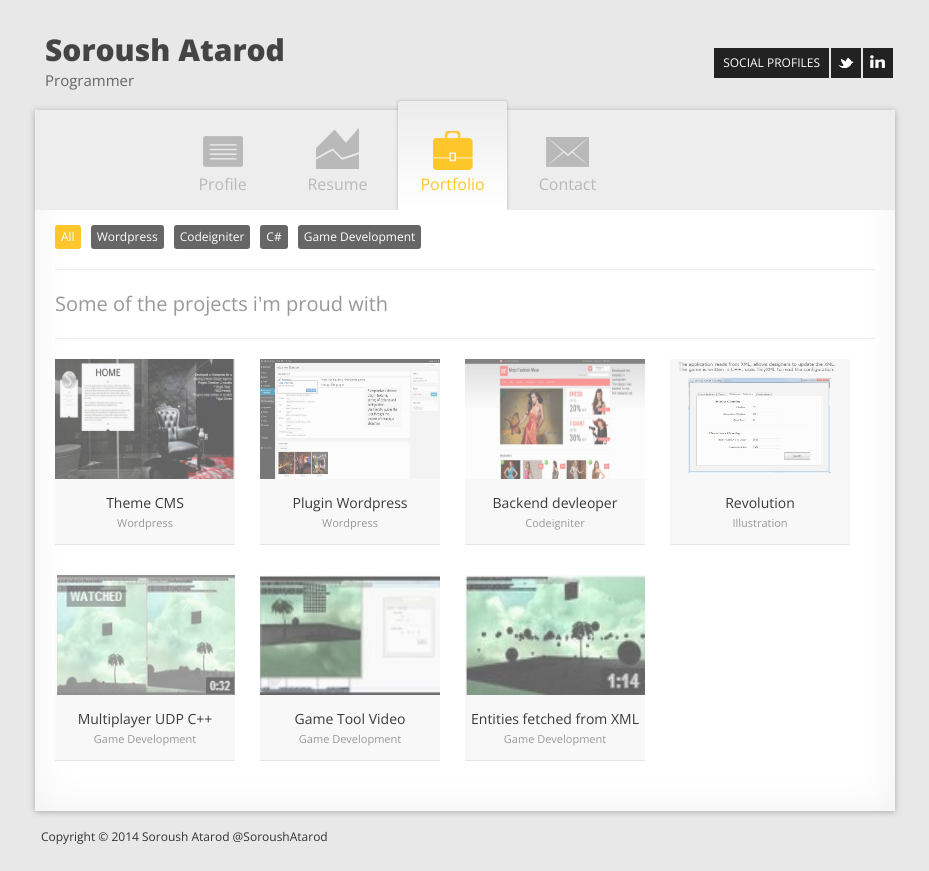
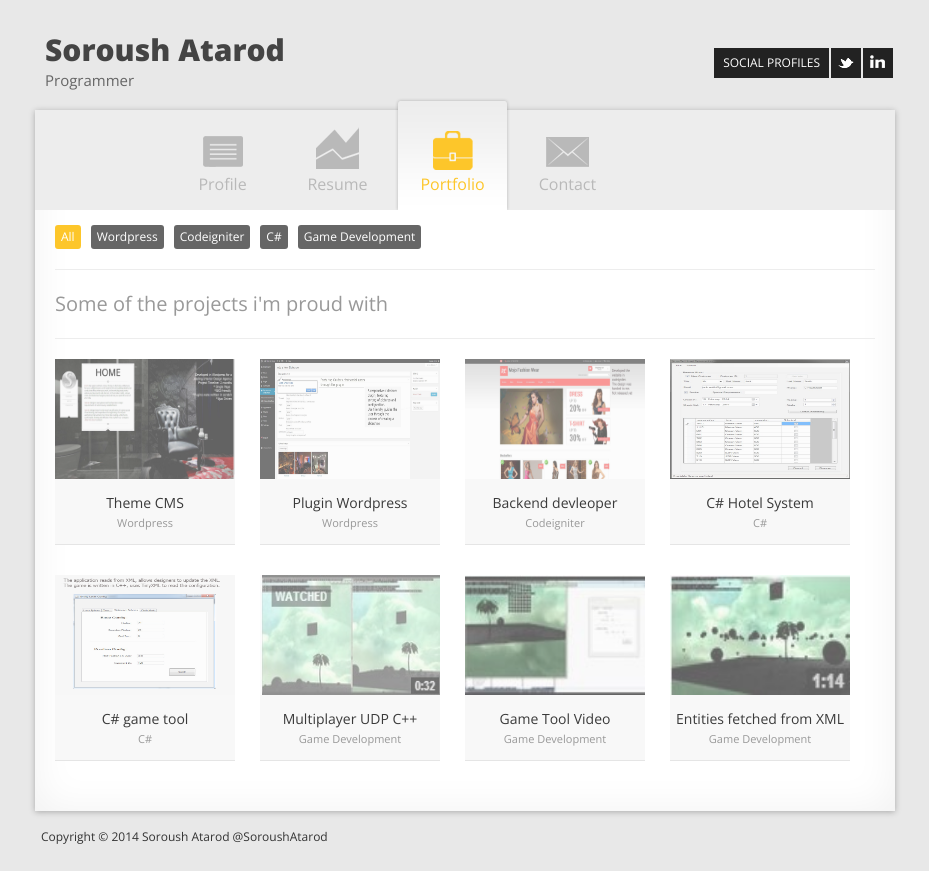
Before and after one commit to soroushatarod/soroushatarod.github.io, a plain HTML site: page index.html in a window 1280 px wide. Both pictures are taken after a click on the link "Portfolio". Shown: the whole page, without its empty margins (175-1104 px from the left). Drawn offline with nearby package versions, Linux system fonts and the light colour scheme; some packages are replaced by stand-ins of ours.

Commit message:
updated it with latest work

```diff
--- a/index.html
+++ b/index.html
@@ -319,11 +319,19 @@
                             </a>
                     	</li>
 
+                       <li class="csharp game">
+                            <a href="http://www.youtube.com/embed/GPCu5GUgS4c"   rel="portfolio" title="Reservation System" class="folio iframe">
+                                <img src="portfolio/hotel.jpg" alt="" >
+                                <h2 class="title">C# Hotel System</h2>
+                                <span class="categorie">C#</span>
+                            </a>
+                        </li>
+
                         <li class="csharp game">
                             <a href="portfolio/tool-config.jpg"  title="A C# windows application, which allows designers to update the XML config"rel="portfolio" class="folio">
                                 <img src="portfolio/tool-config.jpg" alt="" >
-                                <h2 class="title">Revolution</h2>
-                                <span class="categorie">Illustration</span>
+                                <h2 class="title">C# game tool</h2>
+                                <span class="categorie">C#</span>
                             </a>
                     	</li>
 						<li class="game">
```
Also changed, not shown: portfolio/hotel.JPG (added).
